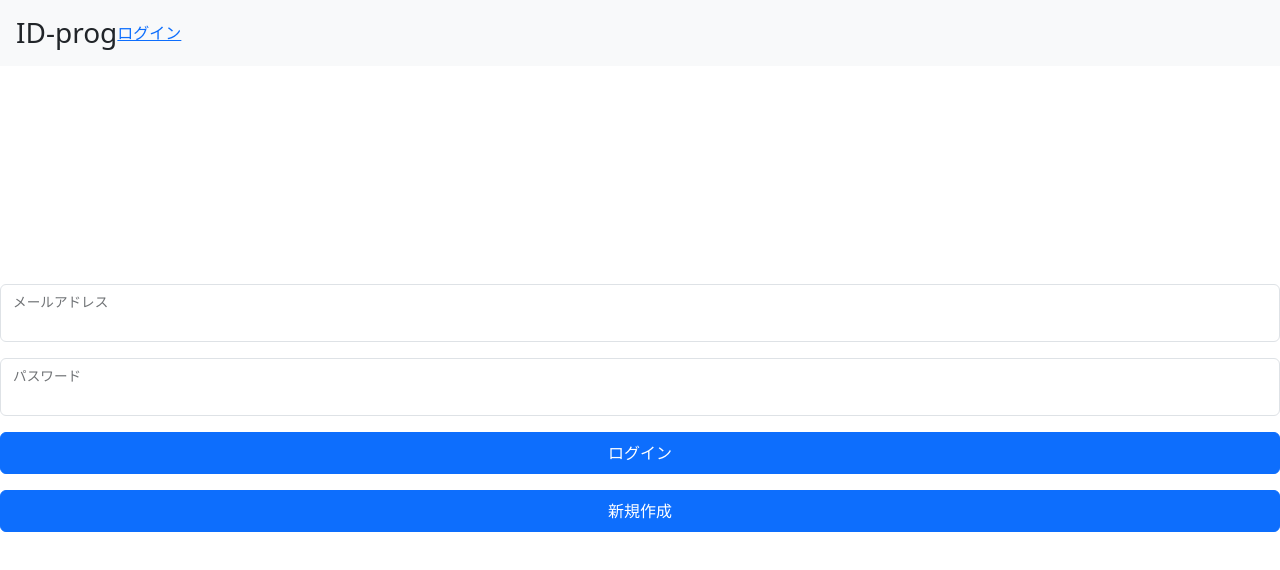
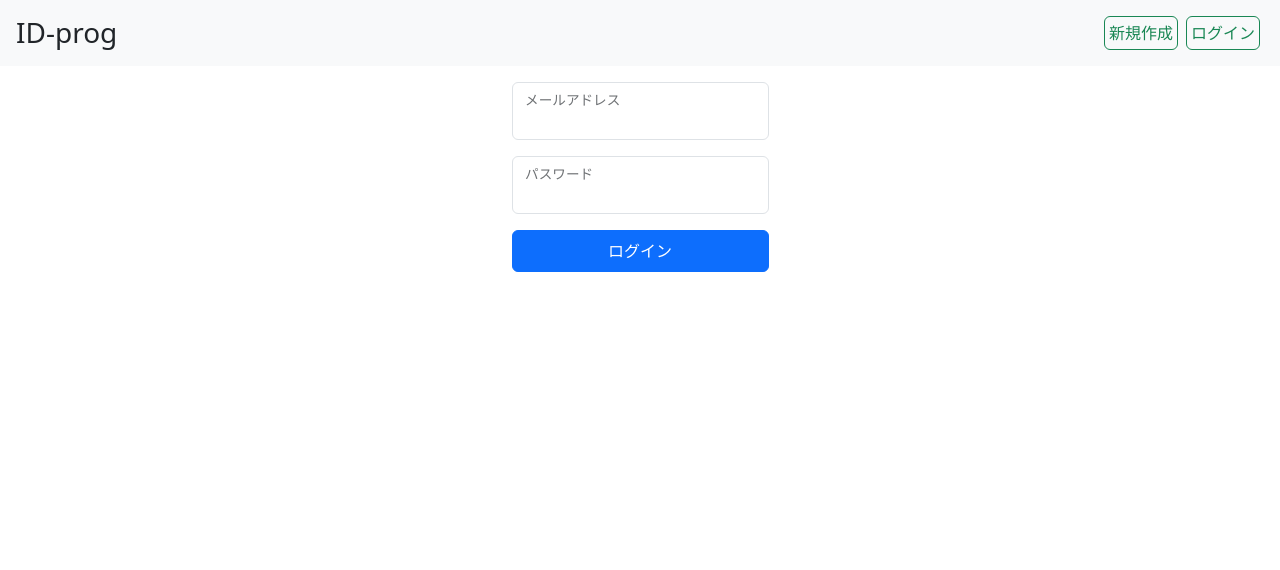
Before and after one commit to syunnn09/ID-prog_Client, a Vue app: page /login in a window 1280 px wide. Shown: the top 570 px of the page. Built offline with nearby package versions, Linux system fonts and the light colour scheme; no server answers.

Commit message:
[fix] any

```diff
--- a/index.html
+++ b/index.html
@@ -4,7 +4,7 @@
     <meta charset="UTF-8">
     <link rel="icon" href="/favicon.ico">
     <meta name="viewport" content="width=device-width, initial-scale=1.0">
-    <title>Vite App</title>
+    <title>ID-prog</title>
   </head>
   <body>
     <div id="app"></div>
--- a/src/App.vue
+++ b/src/App.vue
@@ -4,19 +4,22 @@ import { getAuth, signOut, onAuthStateChanged } from 'firebase/auth'
 </script>
 
 <template>
-  <header class="navbar navbar-expand-lg bg-body-tertiary p-3">
-    <div class="header d-flex justify-content-between align-items-center">
-      <div class="title">
-        <h3>ID-prog</h3>
-      </div>
-      <div class="btns">
-        <div class="logout" v-if="user !== null" @click="logout">ログアウト</div>
-        <RouterLink to="/login" v-else>ログイン</RouterLink>
-      </div>
+  <header class="navbar navbar-light bg-light justify-content-between p-3">
+    <div class="title">
+      <h3>ID-prog</h3>
+    </div>
+    <div class="btns" v-if="user !== null">
+      <a href="javascript:void(0)" class="logout" v-if="user !== null" @click="logout">ログアウト</a>
+    </div>
+    <div class="btns" v-else>
+      <RouterLink to="/signup" class="btn btn-outline-success p-1 mx-1">新規作成</RouterLink>
+      <RouterLink to="/login" class="btn btn-outline-success p-1 mx-1">ログイン</RouterLink>
     </div>
   </header>
 
-  <RouterView />
+  <div class="routerView">
+    <RouterView />
+  </div>
 </template>
 
 <script>
@@ -26,7 +29,7 @@ export default {
       user: null
     }
   },
-  mounted() {
+  created() {
     const auth = getAuth();
     onAuthStateChanged(auth, (user) => {
       this.user = user;
@@ -39,7 +42,7 @@ export default {
       signOut(auth)
         .then(e => {
           this.user = null;
-          this.$router.push({ name: 'login', query: { logout: true } });
+          this.$router.push('/login');
         })
         .catch(err => console.log(err))
     },
@@ -54,14 +57,12 @@ export default {
   box-sizing: border-box;
 }
 
-#app {
-  width: 100% !important;
+header {
+  width: 100vw;
 }
 
-header {
-  position: fixed;
-  left: 0;
-  top: 0;
-  width: 100%;
+.routerView {
+  max-width: 1280px;
+  margin: 0 auto;
 }
 </style>
--- a/src/assets/base.css
+++ b/src/assets/base.css
@@ -57,30 +57,3 @@
   margin: 0;
   font-weight: normal;
 }
-
-body {
-  min-height: 100vh;
-  color: var(--color-text);
-  background: var(--color-background);
-  transition:
-    color 0.5s,
-    background-color 0.5s;
-  line-height: 1.6;
-  font-family:
-    Inter,
-    -apple-system,
-    BlinkMacSystemFont,
-    'Segoe UI',
-    Roboto,
-    Oxygen,
-    Ubuntu,
-    Cantarell,
-    'Fira Sans',
-    'Droid Sans',
-    'Helvetica Neue',
-    sans-serif;
-  font-size: 15px;
-  text-rendering: optimizeLegibility;
-  -webkit-font-smoothing: antialiased;
-  -moz-osx-font-smoothing: grayscale;
-}
--- a/src/assets/main.css
+++ b/src/assets/main.css
@@ -1,9 +1,7 @@
 @import './base.css';
 
 #app {
-  width: 100%;
-  max-width: 1280px;
-  margin: 0 auto;
+  width: 100vw;
   font-weight: normal;
 }
 
@@ -17,5 +15,12 @@ a,
   text-decoration: none;
   color: hsla(160, 100%, 37%, 1);
   transition: 0.4s;
-  padding: 3px;
 }
+
+a:hover {
+  opacity: 0.8;
+}
+
+p {
+  margin-bottom: 0;
+}
--- a/src/components/StudyIcon.vue
+++ b/src/components/StudyIcon.vue
@@ -1,7 +1,7 @@
 <template>
   <div class="studyIcon">
     <router-link :to="{ name: 'study', params: { id: study.id }}">
-      <div class="card" style="width: 18rem;">
+      <div class="card" style="width: 13rem;">
         <div class="d-flex justify-content-center border-bottom">
           <PythonLogo />
         </div>
--- a/src/router/index.js
+++ b/src/router/index.js
@@ -1,5 +1,4 @@
 import { createRouter, createWebHistory } from 'vue-router'
-import HomeView from '../views/HomeView.vue'
 import Editor from '../views/Editor.vue'
 import Login from '../views/Login.vue'
 import SignupView from '../views/SignupView.vue'
@@ -11,7 +10,7 @@ const router = createRouter({
     {
       path: '/',
       name: 'home',
-      component: HomeView
+      component: UserTop
     },
     {
       path: '/about',
@@ -37,11 +36,6 @@ const router = createRouter({
       component: SignupView
     },
     {
-      path: '/top',
-      name: 'top',
-      component: UserTop
-    },
-    {
       path: '/study/:id',
       name: 'study',
       component: Editor
--- a/src/views/Login.vue
+++ b/src/views/Login.vue
@@ -1,5 +1,7 @@
 <template>
-  <div class="login">
+  <div class="login d-flex justify-content-center">
+    <div class="mb-3">
+      <div class="w-100">
         <div class="text">
           <p v-if="text">{{ text }}</p>
         </div>
@@ -13,8 +15,9 @@
             <label for="password">パスワード</label>
           </div>
           <button class="btn btn-primary w-100 mb-3 py-2" @click="signin">ログイン</button>
-      <button class="btn btn-primary w-100 py-2" @click="createAccount">新規作成</button>
         </main>
+      </div>
+    </div>
   </div>
 </template>
 
@@ -43,7 +46,7 @@ export default {
       this.user = user;
       console.log(user);
       if (this.user !== null) {
-        this.$router.push('/editor');
+        this.$router.push('/');
       }
     });
     if (this.$route.query.logout === 'true') {
@@ -63,14 +66,6 @@ export default {
         })
         .catch(err => this.text = 'ログイン失敗');
     },
-    createAccount() {
-      const auth = getAuth();
-      createUserWithEmailAndPassword(auth, this.username, this.password)
-        .then((userCredential) => {
-          const user = userCredential.user;
-        })
-        .catch(err => console.log(err));
-    }
   }
 }
 </script>
--- a/src/views/SignupView.vue
+++ b/src/views/SignupView.vue
@@ -1,11 +1,14 @@
 <template>
-  <div class="signup w-100">
+  <div class="signupView d-flex justify-content-center align-items-center">
+    <div class="signup card mb-3 shadow p-3 bg-body-tertiary">
       <div class="main d-flex justify-content-center">
         <div class="signup-form">
-        <h3 class="text-center">Create an account</h3>
-        <p>Enter your Email to sign up for this application</p>
+          <h3 class="text-center">アカウント作成</h3>
+          <p>Eメールアドレスとパスワードでアカウントを作成しましょう!</p>
+          <p v-if="err" class="text-danger">{{ err }}</p>
           <div class="inputs my-3">
             <input type="text" v-model="email" id="email" class="w-100 mb-2" placeholder="sample@gmail.com">
+            <input type="password" v-model="password" id="password" class="w-100 mb-2" placeholder="password">
             <input type="submit" @click="create" class="bg-dark text-white w-100 rounded" value="Sign up with email">
           </div>
           <!-- <div class="google">
@@ -14,31 +17,59 @@
         </div>
       </div>
     </div>
+  </div>
 </template>
 
 <script setup>
-import { getAuth, onAuthStateChanged } from 'firebase/auth';
+import { getAuth, onAuthStateChanged, createUserWithEmailAndPassword } from 'firebase/auth';
 </script>
 
 <script>
 export default {
   data() {
     return {
-      email: ""
+      email: "",
+      password: "",
+      err: "",
     }
   },
   mounted() {
     const auth = getAuth();
     onAuthStateChanged(auth, (user) => {
       if (user != null) {
-        this.$router.push('/editor');
+        this.$router.push('/');
       }
     })
   },
   methods: {
     create() {
-      if (!this.email) return
-      console.log(this.email);
+      if (!this.email || !this.password) return;
+
+      const auth = getAuth();
+      createUserWithEmailAndPassword(auth, this.email, this.password)
+        .then((userCredential) => {
+          const user = userCredential.user;
+          if (user != null) {
+            this.$router.push('/');
+          }
+        })
+        .catch((err) => this.invalid(err.message))
+    },
+    invalid(message) {
+      console.log(message);
+      if (message.includes('auth/invalid-email')) {
+        this.err = '正しいメールアドレスを入力してください。';
+        return;
+      }
+      if (message.includes('auth/weak-password')) {
+        this.err = "パスワードを6文字以上にしてください。";
+        return;
+      }
+      if (message.includes('auth/email-already-in-use')) {
+        this.err = "このメールアドレスは既に使用されています。";
+        return;
+      }
+      this.err = "エラー";
     }
   }
 }
--- a/src/views/UserTop.vue
+++ b/src/views/UserTop.vue
@@ -1,8 +1,15 @@
 <template>
-  <div>
-    <div class="icons row row-cols-1 row-cols-md-3 g-3">
-      <div class="icon col" v-for="study of studies">
-        <StudyIcon :study="study" />
+  <div class="userTop">
+
+    <div class="studies">
+      <p class="mb-0">教材一覧</p>
+      <div class="icons">
+        <div class="spinner-border" role="status" v-if="!studies.length">
+          <span class="visually-hidden">Loading...</span>
+        </div>
+        <div class="icon" v-for="study of studies">
+          <StudyIcon :study="study" />
+        </div>
       </div>
     </div>
   </div>
@@ -44,3 +51,13 @@ export default {
   }
 }
 </script>
+
+<style>
+.icons {
+  display: flex;
+  justify-content: center;
+  align-items: center;
+  flex-wrap: wrap;
+  gap: 1rem;
+}
+</style>
```
Lines whose indentation alone changed are shown as unchanged.
